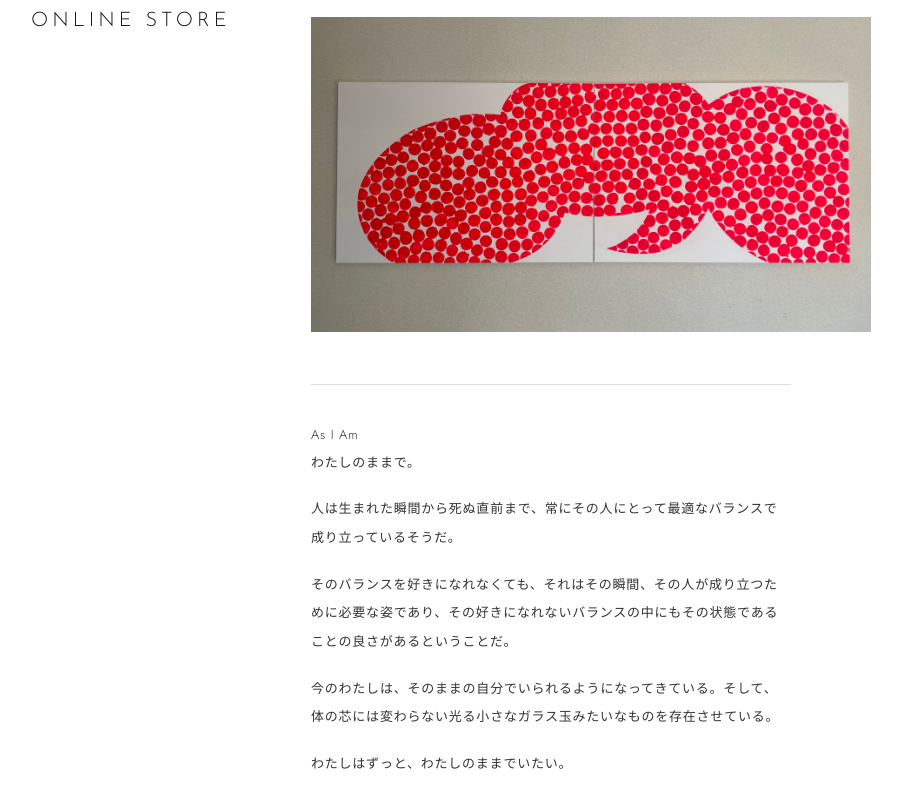
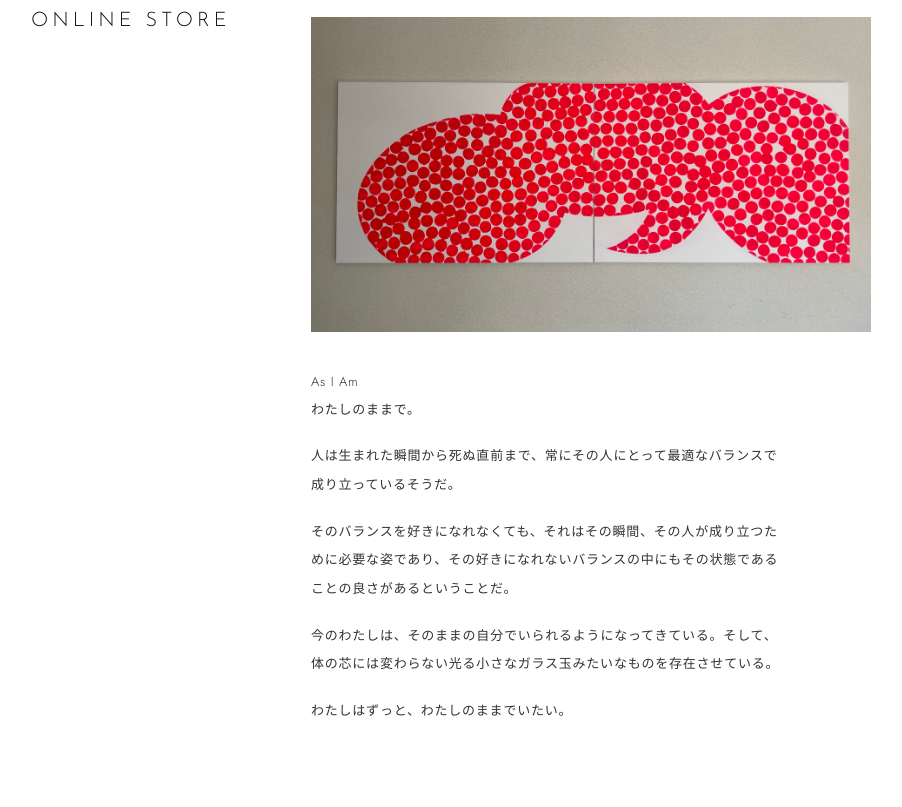
Before and after one commit to 10to100mo/tomoart.space, a plain HTML site: page index.html in a window 1280 px wide. Shown: the part 419-1226 px from the top of the page, without its empty margins (13-915 px from the left). Drawn offline with Linux system fonts and the light colour scheme.

Commit message:
Remove border above statement, reduce spacing
Co-Authored-By: Claude Sonnet 4.6 <noreply@anthropic.com>
Claude-Session: https://claude.ai/code/session_01N7oLtJrQ8iV6jh6ZJ7NFFi

```diff
--- a/index.html
+++ b/index.html
@@ -165,10 +165,8 @@
       line-height: 1.9;
     }
     .exh-statement {
-      margin-top: 52px;
+      margin-top: 36px;
       max-width: 480px;
-      border-top: 1px solid #ddd;
-      padding-top: 36px;
     }
     .exh-statement-title {
       font-family: 'Jost', sans-serif;
```
